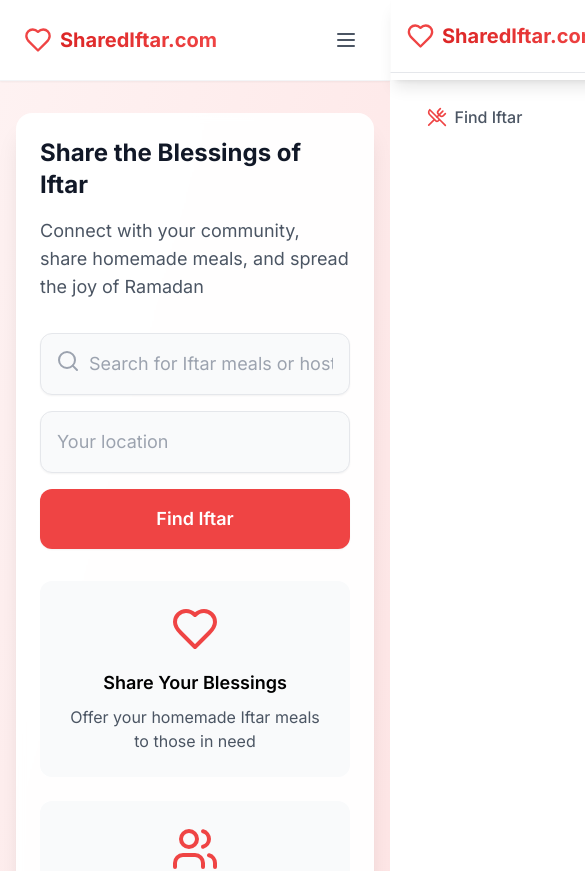
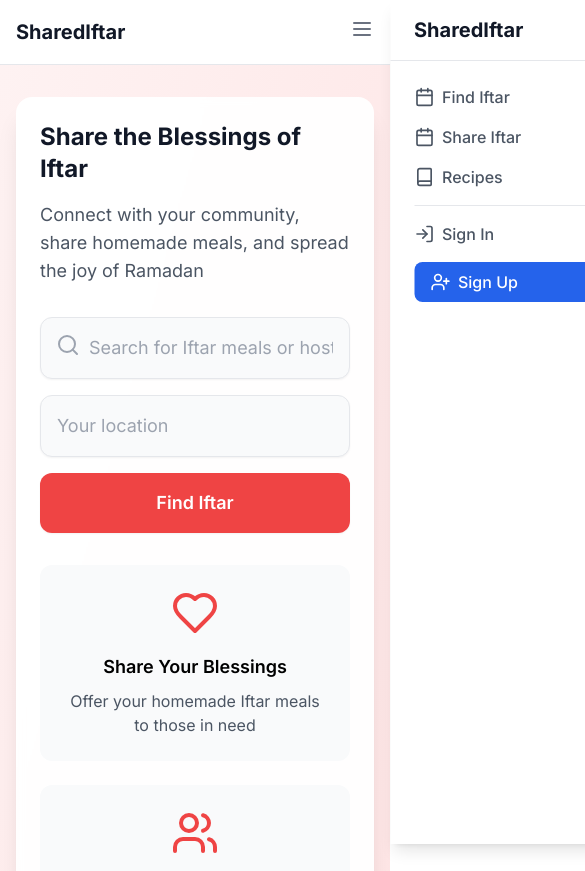
Before and after one commit to kolity/sharediftar.com, a Next.js app: page / in a window 390 px wide. Shown: the top 871 px of the page, 585 px wide, since content can reach past the window. Built offline with nearby package versions, Linux system fonts and the light colour scheme.

Commit message:
mobile overlay fixed

```diff
--- a/src/components/Header.tsx
+++ b/src/components/Header.tsx
@@ -2,39 +2,30 @@
 
 import React, { useState } from 'react';
 import Link from 'next/link';
-import { Menu, X, UtensilsCrossed, Book, LogIn, UserPlus, Heart, Share } from 'lucide-react';
+import { Menu, X, Calendar, Book, LogIn, UserPlus } from 'lucide-react';
 
-const NavLink = ({ href, icon: Icon, children }: { href: string; icon: React.ElementType; children: React.ReactNode }) => (
-  <Link
-    href={href}
-    className="group flex items-center gap-2 text-gray-600 font-medium px-3 py-2 rounded-lg transition-all duration-200 hover:bg-red-50"
-  >
-    <Icon className="w-5 h-5 text-red-500 transition-transform duration-200 group-hover:scale-110" />
-    <span className="relative">
-      {children}
-      <span className="absolute inset-x-0 bottom-0 h-0.5 bg-red-500 scale-x-0 group-hover:scale-x-100 transition-transform duration-200" />
-    </span>
+const NavLink = ({ href, label, icon: Icon }: { href: string; label: string; icon: React.ElementType }) => (
+  <Link href={href} className="flex items-center gap-2 text-gray-600 hover:text-gray-900 transition-colors duration-200">
+    <Icon className="w-5 h-5" />
+    <span className="font-medium">{label}</span>
   </Link>
 );
 
-const BrandName = () => (
-  <Link href="/" className="flex items-center group">
-    <Heart className="w-7 h-7 text-red-500 mr-2 transition-transform duration-200 group-hover:scale-110" />
-    <span className="text-xl font-bold bg-gradient-to-r from-red-600 to-red-500 bg-clip-text text-transparent">
-      SharedIftar.com
-    </span>
+const Logo = () => (
+  <Link href="/" className="text-xl font-bold text-gray-900">
+    SharedIftar
   </Link>
 );
 
 const MobileMenu = ({ isOpen, onClose }: { isOpen: boolean; onClose: () => void }) => (
   <>
     {/* Overlay */}
-    {isOpen && (
     <div
-        className="fixed inset-0 bg-black opacity-60"
+      className={`fixed inset-0 bg-black transition-opacity duration-300 ${
+        isOpen ? "opacity-60 pointer-events-auto" : "opacity-0 pointer-events-none"
+      }`}
       onClick={onClose}
     />
-    )}
 
     {/* Menu */}
     <div
@@ -42,39 +33,29 @@
         isOpen ? "translate-x-0" : "translate-x-full"
       }`}
     >
-      <div className="flex justify-between items-center p-4 border-b">
-        <BrandName />
+      <div className="flex justify-between items-center px-6 py-4 border-b">
+        <Logo />
         <button
           onClick={onClose}
-          className="p-2 hover:bg-red-50 rounded-lg transition-colors duration-200"
+          className="text-gray-500 hover:text-gray-700 transition-colors duration-200"
         >
-          <X className="w-6 h-6 text-gray-600" />
+          <X className="w-6 h-6" />
         </button>
       </div>
 
-      <nav className="p-6 h-full overflow-y-auto">
-        <div className="flex flex-col gap-6">
-          <NavLink href="/iftar" icon={UtensilsCrossed}>
-            Find Iftar
-          </NavLink>
-          <NavLink href="/share-iftar" icon={Share}>
-            Share Iftar
-          </NavLink>
-          <NavLink href="/recipes" icon={Book}>
-            Recipes
-          </NavLink>
+      <nav className="p-6 space-y-4">
+        <NavLink href="/iftar" label="Find Iftar" icon={Calendar} />
+        <NavLink href="/share-iftar" label="Share Iftar" icon={Calendar} />
+        <NavLink href="/recipes" label="Recipes" icon={Book} />
 
-          <div className="border-t my-6"></div>
-
-          <NavLink href="/signin" icon={LogIn}>
-            Sign in
-          </NavLink>
+        <div className="border-t mt-4 pt-4">
+          <NavLink href="/signin" label="Sign In" icon={LogIn} />
           <Link
             href="/signup"
-            className="flex items-center justify-center gap-3 p-4 bg-gradient-to-r from-red-500 to-red-600 text-white rounded-xl shadow-lg shadow-red-100 hover:shadow-red-200 transition-all duration-200 hover:-translate-y-0.5"
+            className="flex items-center gap-2 mt-4 px-4 py-2 bg-blue-600 text-white rounded-lg transition-all duration-200 hover:bg-blue-700"
           >
             <UserPlus className="w-5 h-5" />
-            <span className="font-semibold">Join the Community</span>
+            <span className="font-medium">Sign Up</span>
           </Link>
         </div>
       </nav>
@@ -85,49 +66,47 @@
 const Header = () => {
   const [isMobileMenuOpen, setIsMobileMenuOpen] = useState(false);
 
-  const toggleMobileMenu = () => {
-    setIsMobileMenuOpen(!isMobileMenuOpen);
-  };
+  return (
+    <header className="bg-white border-b border-gray-200">
+      <div className="max-w-7xl mx-auto px-4 sm:px-6">
+        <div className="flex justify-between items-center h-16">
+          <Logo />
 
-  return (
-    <header className="bg-white/95 backdrop-blur-sm shadow-sm sticky top-0 z-50 border-b border-gray-100">
-      <nav className="max-w-7xl mx-auto px-6 flex justify-between items-center h-20">
-        <BrandName />
+          {/* Desktop Navigation */}
+          <nav className="hidden md:flex space-x-10">
+            <NavLink href="/iftar" label="Find Iftar" icon={Calendar} />
+            <NavLink href="/share-iftar" label="Share Iftar" icon={Calendar} />
+            <NavLink href="/recipes" label="Recipes" icon={Book} />
+          </nav>
 
-        {/* Desktop Menu */}
-        <div className="hidden md:flex items-center gap-12">
-          <div className="flex items-center gap-4">
-            <NavLink href="/iftar" icon={UtensilsCrossed}>Find Iftar</NavLink>
-            <NavLink href="/share-iftar" icon={Share}>Share Iftar</NavLink>
-            <NavLink href="/recipes" icon={Book}>Recipes</NavLink>
-          </div>
-
-          <div className="flex items-center gap-4">
-            <NavLink href="/signin" icon={LogIn}>Sign in</NavLink>
+          {/* Desktop Sign In/Up */}
+          <div className="hidden md:flex items-center space-x-4">
+            <NavLink href="/signin" label="Sign In" icon={LogIn} />
             <Link
               href="/signup"
-              className="flex items-center gap-2 bg-gradient-to-r from-red-500 to-red-600 text-white px-6 py-2.5 rounded-xl font-medium shadow-lg shadow-red-100 hover:shadow-red-200 transition-all duration-200 hover:-translate-y-0.5"
+              className="px-4 py-2 bg-blue-600 text-white rounded-lg transition-all duration-200 hover:bg-blue-700"
             >
-              <UserPlus className="w-5 h-5" />
-              <span>Join the Community</span>
+              <span className="font-medium">Sign Up</span>
             </Link>
-          </div>
           </div>
 
           {/* Mobile Menu Button */}
+          <div className="md:hidden">
             <button
-          className="md:hidden p-2 hover:bg-red-50 rounded-lg transition-colors duration-200"
-          onClick={toggleMobileMenu}
+              onClick={() => setIsMobileMenuOpen(true)}
+              className="text-gray-500 hover:text-gray-700 transition-colors duration-200"
             >
-          <Menu className="w-6 h-6 text-gray-600" />
+              <Menu className="w-6 h-6" />
             </button>
+          </div>
 
           {/* Mobile Menu */}
           <MobileMenu
             isOpen={isMobileMenuOpen}
-          onClose={toggleMobileMenu}
+            onClose={() => setIsMobileMenuOpen(false)}
           />
-      </nav>
+        </div>
+      </div>
     </header>
   );
 };
```
Lines whose indentation alone changed are shown as unchanged.
